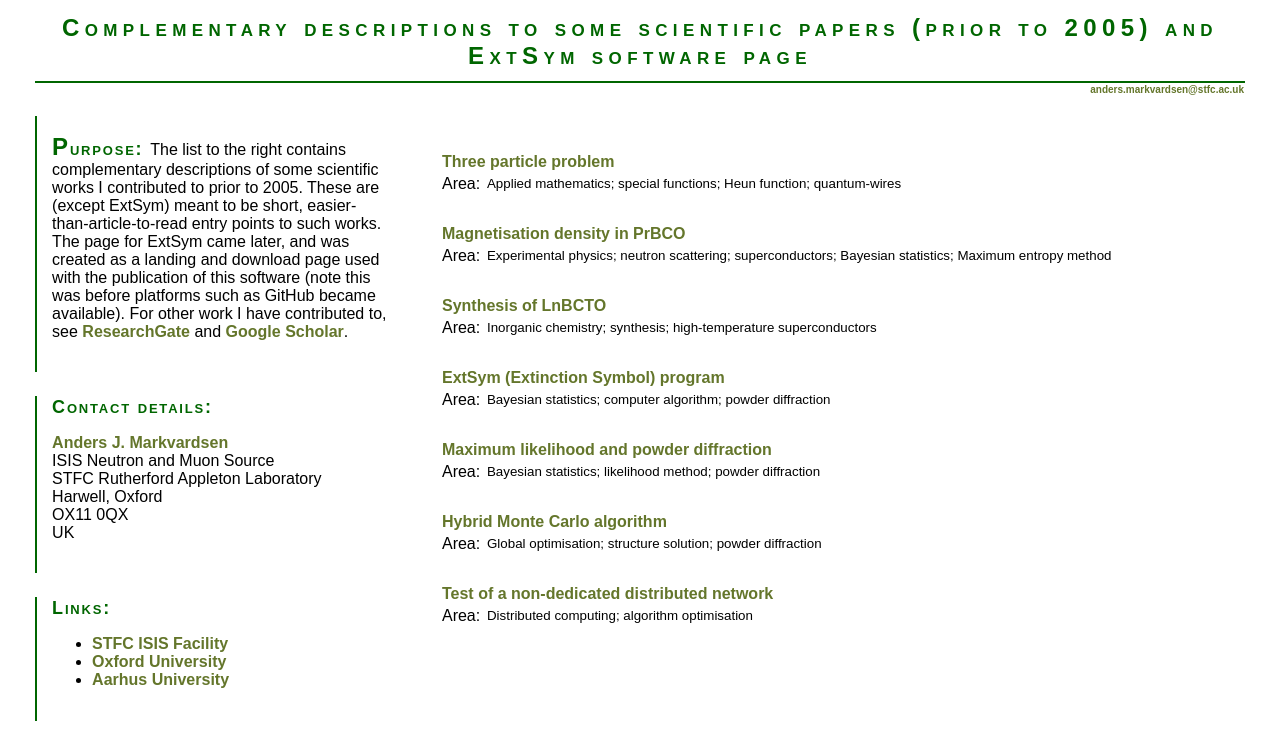
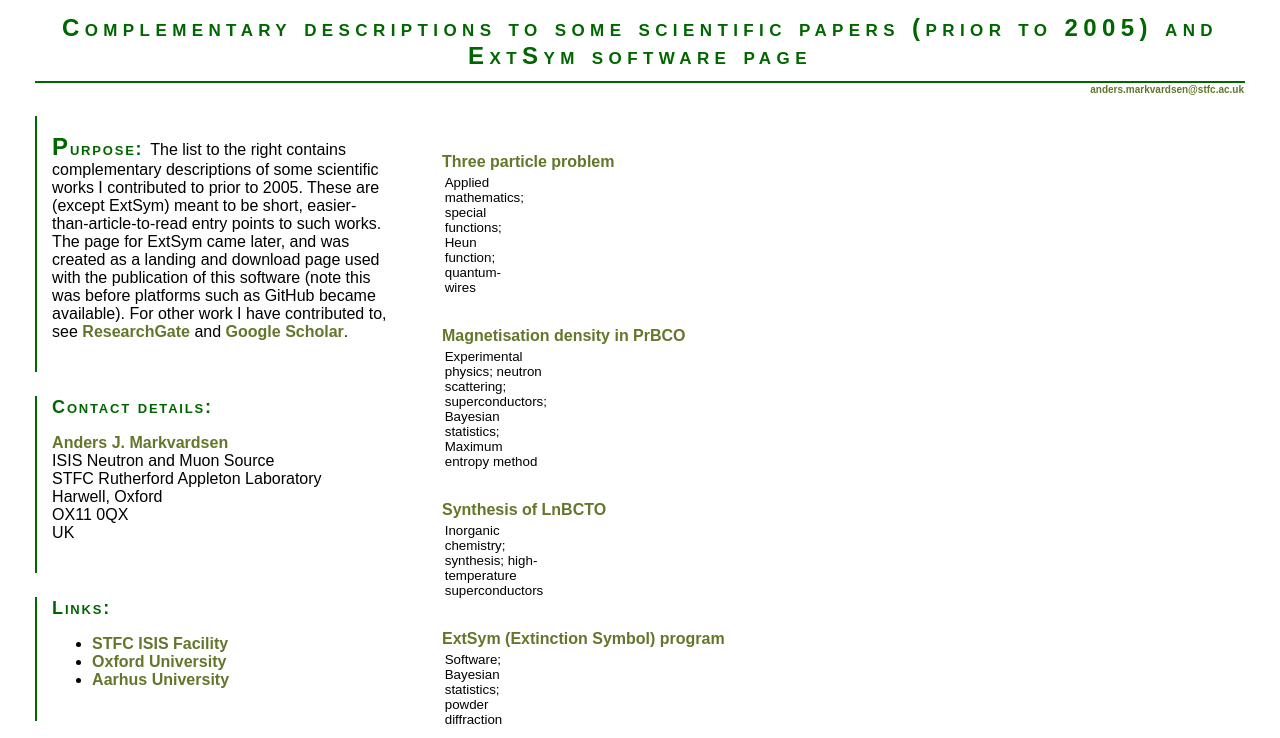
Before and after one commit to Anders-Markvardsen/Anders-Markvardsen.github.io, a plain HTML site: page index.html in a window 1280 px wide. Shown: the top 738 px of the page. Drawn offline with Linux system fonts and the light colour scheme.

Commit message:
remove Area: label on index page

```diff
--- a/index.html
+++ b/index.html
@@ -111,7 +111,6 @@ pageTracker._trackPageview();
 			    <td colspan="2"><a href="projects/three-particle.html">Three particle problem</a></td>
 			  </tr>
 			  <tr>
-			    <td class="item-title">Area: </td>
 				<td class="item-text">Applied mathematics; special functions; Heun function;  quantum-wires</td>
 			  </tr>
 			  </tbody>
@@ -135,7 +134,6 @@ pageTracker._trackPageview();
 			PrBCO</a></td>
 			  </tr>
 			  <tr>
-			    <td class="item-title">Area: </td>
 				<td class="item-text">Experimental  physics; neutron scattering;
 				 superconductors; Bayesian statistics; Maximum entropy method</td>
 			  </tr>
@@ -159,7 +157,6 @@ pageTracker._trackPageview();
 			    <td colspan="2"><a href="projects/syn-chemistry.html">Synthesis of LnBCTO</a></td>
 			  </tr>
 			  <tr>
-			    <td class="item-title">Area: </td>
 				<td class="item-text">Inorganic chemistry; synthesis; high-temperature superconductors</td>
 			  </tr>
 			  </tbody>
@@ -182,8 +179,7 @@ pageTracker._trackPageview();
 			    <td colspan="2"><a href="projects/ExtSym/main.html">ExtSym (Extinction Symbol) program</a></td>
 			  </tr>
 			  <tr>
-			    <td class="item-title">Area: </td>
-				<td class="item-text"> Bayesian statistics; computer algorithm; powder diffraction</td>
+				<td class="item-text">Software; Bayesian statistics; powder diffraction</td>
 			  </tr>
 			  </tbody>
 			</table>
@@ -205,7 +201,6 @@ pageTracker._trackPageview();
 			    <td colspan="2"> <a href="projects/max-likelihood.html">Maximum likelihood and powder diffraction</a> </td>
 			  </tr>
 			  <tr>
-			    <td class="item-title">Area: </td>
 				<td class="item-text"> Bayesian statistics; likelihood method; powder diffraction</td>
 			  </tr>
 			  </tbody>
@@ -228,7 +223,6 @@ pageTracker._trackPageview();
 			    <td colspan="2"><a href="projects/hmc.html">Hybrid Monte Carlo algorithm</a> </td>
 			  </tr>
 			  <tr>
-			    <td class="item-title">Area: </td>
 				<td class="item-text">Global optimisation; structure solution; powder diffraction</td>
 			  </tr>
 			  </tbody>
@@ -251,7 +245,6 @@ pageTracker._trackPageview();
 			    <td colspan="2"><a href="projects/dis-computing.html">Test of a non-dedicated distributed network</a> </td>
 			  </tr>
 			  <tr>
-			    <td class="item-title">Area: </td>
 				<td class="item-text">Distributed computing; algorithm optimisation </td>
 			  </tr>
 			  </tbody>
```
